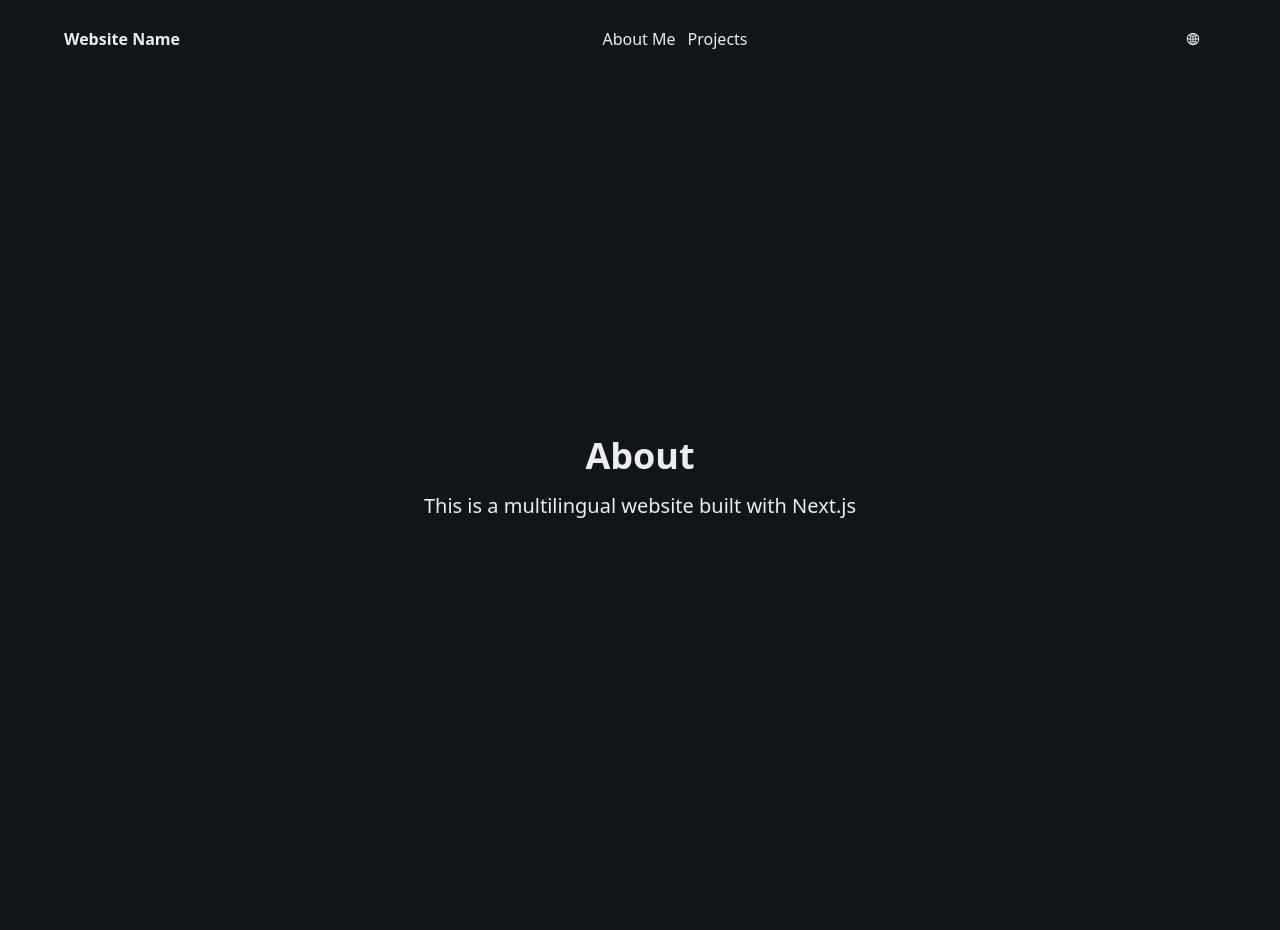
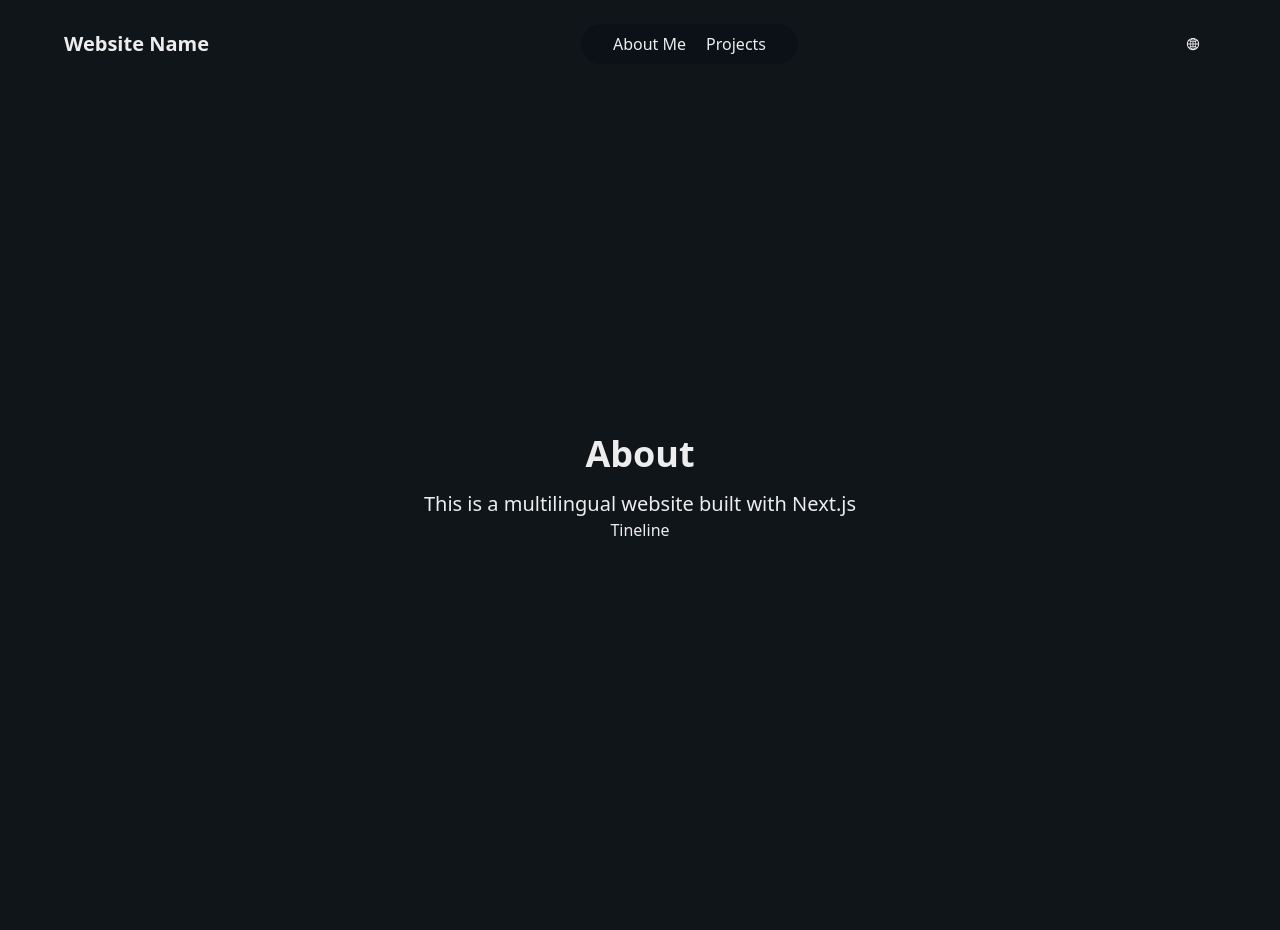
Before and after one commit to MestoChang/eden--portfolio, a Next.js app: page /en/about in a window 1280 px wide. Shown: the top 930 px of the page. Built offline with nearby package versions, Linux system fonts and the light colour scheme.

Commit message:
add more section

```diff
--- a/app/[locale]/about/page.jsx
+++ b/app/[locale]/about/page.jsx
@@ -2,6 +2,7 @@
 
 import React from 'react';
 import { useTranslations } from 'next-intl';
+import Tineline from '@/components/sections/about/Tineline';
 
 const AboutMePage = () => {
   const t = useTranslations('About');
@@ -12,6 +13,7 @@ const AboutMePage = () => {
         <h1 className="text-4xl font-bold">{t('title')}</h1>
         <p className="text-xl">{t('description')}</p>
       </div>
+      <Tineline />
     </div>
   );
 };
--- a/app/globals.css
+++ b/app/globals.css
@@ -12,3 +12,7 @@
 body {
   @apply bg-background text-foreground;
 }
+
+.link {
+  @apply hover:text-primary transition-all duration-300 hover:underline;
+}
--- a/components/base/Footer.jsx
+++ b/components/base/Footer.jsx
@@ -1,5 +1,12 @@
 import React from 'react';
 import { useTranslations } from 'next-intl';
+
+import { FaLinkedin, FaGithub } from 'react-icons/fa';
+
+const socialIcons = [
+  { icon: FaLinkedin, href: 'https://www.linkedin.com/in/your-profile' },
+  { icon: FaGithub, href: 'https://www.github.com/your-profile' },
+];
 
 const Footer = () => {
   const t = useTranslations('Footer');
@@ -7,7 +14,13 @@ const Footer = () => {
   return (
     <footer className="flex px-6 py-12">
       <div className="mx-auto flex w-full max-w-6xl items-center justify-between">
-        <div>Social icons</div>
+        <div className="flex gap-4">
+          {socialIcons.map(icon => (
+            <a key={icon.href} href={icon.href} className="hover:text-primary transition-all">
+              <icon.icon size={24} />
+            </a>
+          ))}
+        </div>
         <span>{t('copyright')}</span>
       </div>
     </footer>
--- a/components/base/Header.jsx
+++ b/components/base/Header.jsx
@@ -10,17 +10,21 @@ const Header = () => {
     <header className="flex p-6">
       <nav className="mx-auto flex w-full max-w-6xl items-center justify-between">
         <div>
-          <Link href="/" className="font-bold">
+          <Link href="/" className="text-xl font-bold">
             Website Name
           </Link>
         </div>
 
-        <ul className="flex gap-3">
+        <ul className="flex gap-5 rounded-full bg-gray-950/30 px-8 py-2">
           <li>
-            <Link href="/about">{t('about')}</Link>
+            <Link href="/about" className="link">
+              {t('about')}
+            </Link>
           </li>
           <li>
-            <Link href="/projects">{t('projects')}</Link>
+            <Link href="/projects" className="link">
+              {t('projects')}
+            </Link>
           </li>
         </ul>
 
--- /dev/null
+++ b/components/sections/about/Tineline.jsx
@@ -0,0 +1,7 @@
+import React from 'react';
+
+const Tineline = () => {
+  return <div>Tineline</div>;
+};
+
+export default Tineline;
```
